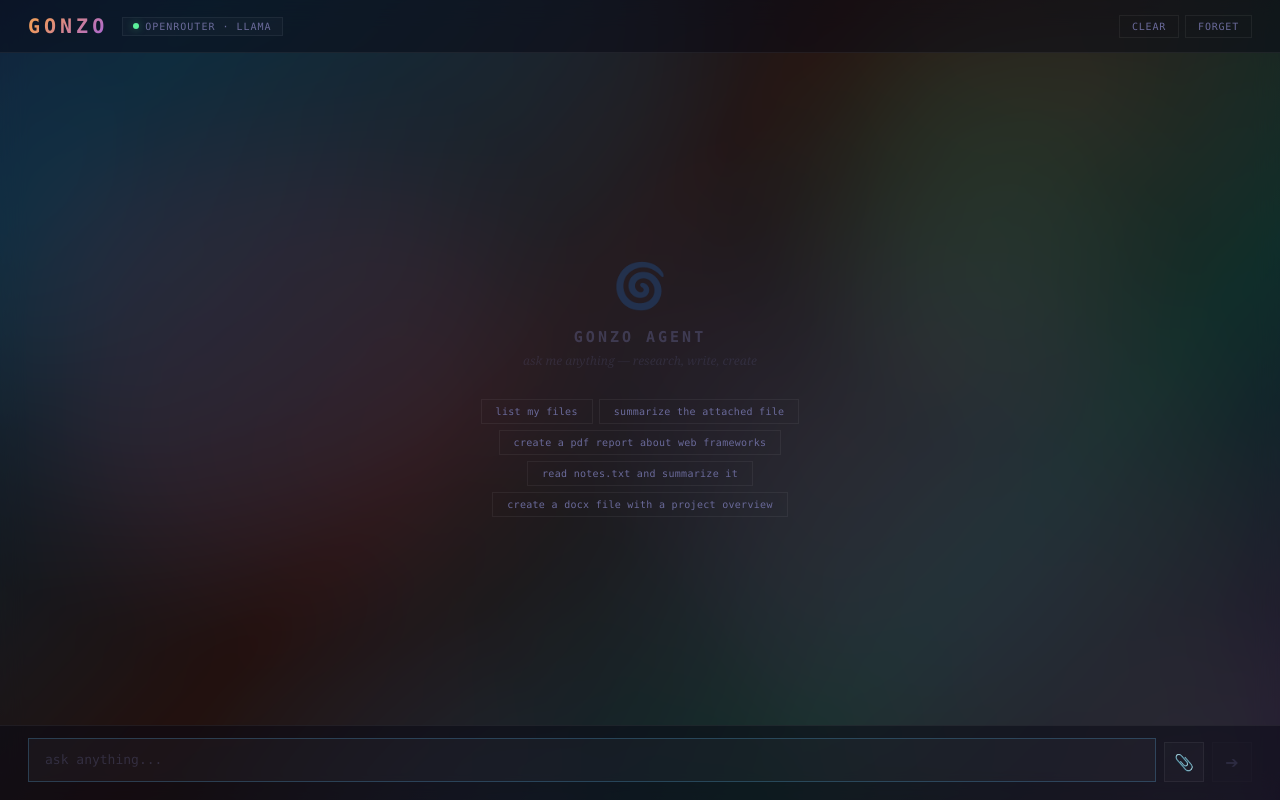
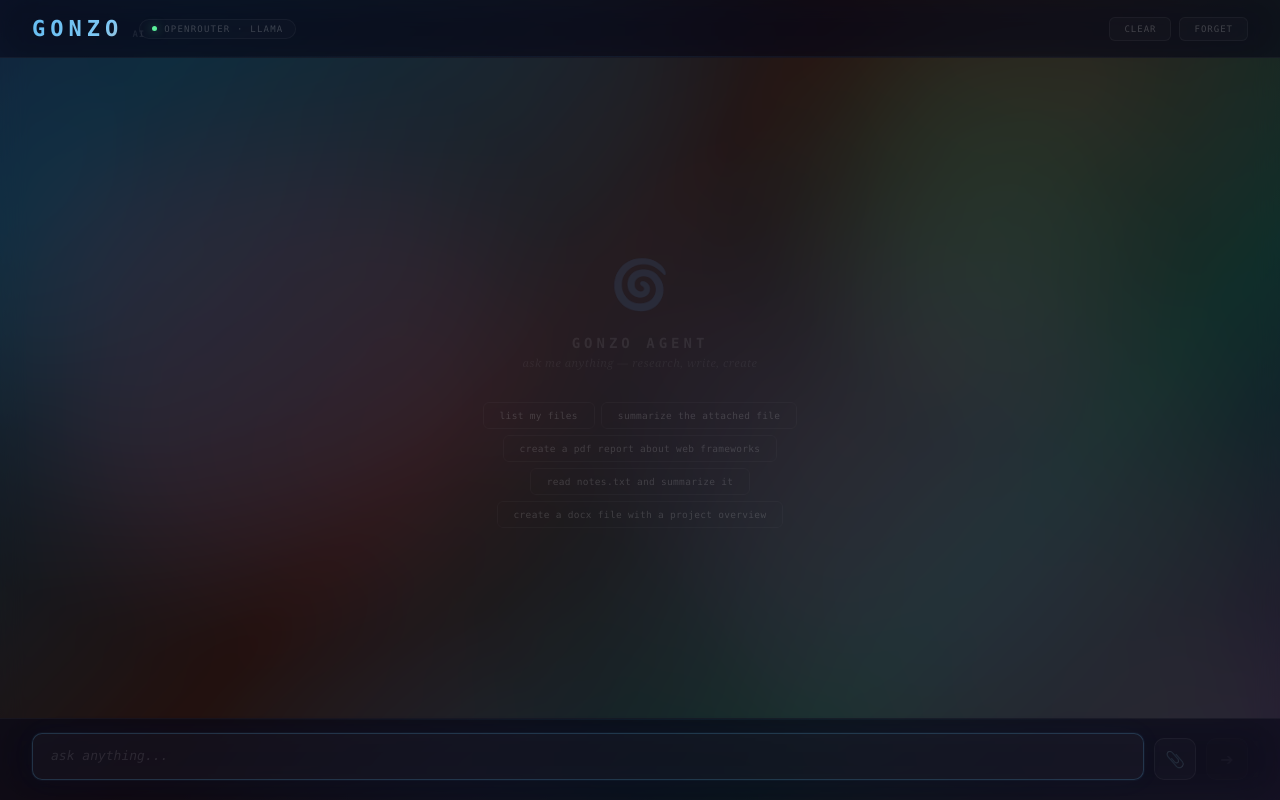
Before and after one commit to maruf99khan/Agent_doc, a React (Vite) app in the folder frontend/: page / in a window 1280 px wide. Built offline with nearby package versions, Linux system fonts and the light colour scheme.

Commit message:
feat: glass header/navbar, rounded input, refined typography, serif text, elegant empty state

```diff
--- a/frontend/src/styles/theme.css
+++ b/frontend/src/styles/theme.css
@@ -212,90 +212,120 @@ body {
   display: flex;
   align-items: center;
   justify-content: space-between;
-  padding: 14px 28px;
-  border-bottom: 1px solid var(--gonzo-border);
-  background: rgba(8, 8, 20, 0.5);
+  padding: 16px 32px;
+  border-bottom: 1px solid rgba(255,255,255,0.04);
+  background: rgba(8, 8, 24, 0.55);
+  backdrop-filter: blur(24px);
+  -webkit-backdrop-filter: blur(24px);
   user-select: none;
+  position: relative;
+}
+
+.header::after {
+  content: '';
+  position: absolute;
+  bottom: 0;
+  left: 5%;
+  right: 5%;
+  height: 1px;
+  background: linear-gradient(90deg, transparent, rgba(91, 184, 240, 0.08), transparent);
+  pointer-events: none;
 }
 
 .header-left {
   display: flex;
   align-items: center;
-  gap: 14px;
+  gap: 16px;
 }
 
 .gonzo-logo {
-  font-size: 20px;
-  font-weight: 800;
-  letter-spacing: 4px;
+  font-size: 22px;
+  font-weight: 900;
+  letter-spacing: 5px;
   text-transform: uppercase;
-  background: linear-gradient(135deg, var(--gonzo-accent), var(--gonzo-accent2), var(--gonzo-accent3));
-  background-size: 200% 200%;
+  background: linear-gradient(135deg, var(--gonzo-accent), #7ec8f5, var(--gonzo-accent2), var(--gonzo-accent3));
+  background-size: 300% 300%;
   -webkit-background-clip: text;
   background-clip: text;
   -webkit-text-fill-color: transparent;
-  animation: logoShimmer 4s ease infinite;
+  animation: logoShimmer 6s ease infinite;
+  position: relative;
+}
+
+.gonzo-logo::after {
+  content: 'AI';
+  font-size: 9px;
+  font-weight: 700;
+  letter-spacing: 1px;
+  background: none;
+  -webkit-text-fill-color: rgba(255,255,255,0.08);
+  position: absolute;
+  right: -22px;
+  bottom: 2px;
 }
 
 @keyframes logoShimmer {
-  0%   { background-position: 0% 50%; }
-  50%  { background-position: 100% 50%; }
-  100% { background-position: 0% 50%; }
+  0%   { background-position: 0% 50%; filter: brightness(1); }
+  33%  { background-position: 100% 50%; filter: brightness(1.1); }
+  66%  { background-position: 50% 100%; filter: brightness(1); }
+  100% { background-position: 0% 50%; filter: brightness(1); }
 }
 
 .status-badge {
   display: flex;
   align-items: center;
-  gap: 6px;
-  font-size: 10px;
-  letter-spacing: 1px;
+  gap: 7px;
+  font-size: 9px;
+  letter-spacing: 1.2px;
   text-transform: uppercase;
-  color: var(--gonzo-text-dim);
-  padding: 3px 10px;
-  border: 1px solid var(--gonzo-border);
-  background: rgba(255,255,255,0.02);
+  color: rgba(255,255,255,0.2);
+  padding: 4px 12px;
+  border: 1px solid rgba(255,255,255,0.04);
+  background: rgba(255,255,255,0.015);
+  border-radius: 20px;
 }
 
 .status-dot {
   display: inline-block;
-  width: 6px;
-  height: 6px;
+  width: 5px;
+  height: 5px;
   border-radius: 50%;
 }
 
 .status-dot.online {
   background: #5bf09a;
-  box-shadow: 0 0 8px rgba(91, 240, 154, 0.4);
+  box-shadow: 0 0 10px rgba(91, 240, 154, 0.5), 0 0 20px rgba(91, 240, 154, 0.15);
   animation: pulse 2.5s ease infinite;
 }
 
 @keyframes pulse {
-  0%, 100% { opacity: 1; box-shadow: 0 0 8px rgba(91, 240, 154, 0.4); }
-  50% { opacity: 0.4; box-shadow: 0 0 4px rgba(91, 240, 154, 0.15); }
+  0%, 100% { opacity: 1; box-shadow: 0 0 10px rgba(91, 240, 154, 0.5), 0 0 20px rgba(91, 240, 154, 0.15); }
+  50% { opacity: 0.3; box-shadow: 0 0 5px rgba(91, 240, 154, 0.2), 0 0 10px rgba(91, 240, 154, 0.05); }
 }
 
 .header-actions {
   display: flex;
-  gap: 6px;
+  gap: 8px;
 }
 
 .header-btn {
-  background: none;
-  border: 1px solid var(--gonzo-border);
-  color: var(--gonzo-text-dim);
+  background: rgba(255,255,255,0.02);
+  border: 1px solid rgba(255,255,255,0.04);
+  color: rgba(255,255,255,0.2);
   font-family: var(--gonzo-font);
-  font-size: 10px;
-  padding: 5px 12px;
+  font-size: 9px;
+  padding: 6px 14px;
   cursor: pointer;
-  transition: all 0.25s var(--gonzo-ease);
-  letter-spacing: 0.8px;
+  transition: all 0.3s var(--gonzo-ease);
+  letter-spacing: 1px;
   text-transform: uppercase;
+  border-radius: 6px;
 }
 
 .header-btn:hover {
-  color: var(--gonzo-text);
-  border-color: var(--gonzo-border-hover);
-  background: rgba(255,255,255,0.03);
+  color: rgba(255,255,255,0.6);
+  border-color: rgba(255,255,255,0.08);
+  background: rgba(255,255,255,0.035);
 }
 
 .header-btn:active {
@@ -306,33 +336,32 @@ body {
 .chat-view {
   flex: 1;
   overflow-y: auto;
-  padding: 20px 0;
+  padding: 24px 0 12px;
   scroll-behavior: smooth;
 }
 
+.chat-view::-webkit-scrollbar { width: 2px; }
+.chat-view::-webkit-scrollbar-track { background: transparent; }
+.chat-view::-webkit-scrollbar-thumb { background: rgba(255,255,255,0.03); border-radius: 2px; }
+.chat-view::-webkit-scrollbar-thumb:hover { background: rgba(255,255,255,0.06); }
+
 /* ── Messages ── */
 .message-row {
-  padding: 0 28px;
-  margin-bottom: 2px;
-  animation: messageSlide 0.35s var(--gonzo-ease);
+  padding: 0 32px;
+  margin-bottom: 1px;
+  animation: messageSlide 0.4s cubic-bezier(0.22, 1, 0.36, 1);
 }
 
 @keyframes messageSlide {
-  from {
-    opacity: 0;
-    transform: translateY(10px);
-  }
-  to {
-    opacity: 1;
-    transform: translateY(0);
-  }
+  from { opacity: 0; transform: translateY(12px); }
+  to { opacity: 1; transform: translateY(0); }
 }
 
 .message-sep {
   display: flex;
   align-items: center;
-  gap: 12px;
-  margin: 18px 0 10px;
+  gap: 16px;
+  margin: 20px 0 12px;
   user-select: none;
 }
 
@@ -342,46 +371,44 @@ body {
 }
 
 .message-sep-text {
-  font-size: 9px;
+  font-size: 8px;
   text-transform: uppercase;
-  letter-spacing: 1.5px;
+  letter-spacing: 2px;
   font-weight: 500;
 }
 
 /* User separator */
 .user-sep .message-sep-line {
-  background: linear-gradient(90deg, transparent, rgba(91, 240, 154, 0.15));
+  background: linear-gradient(90deg, transparent, rgba(91, 240, 154, 0.08));
 }
 .user-sep .message-sep-text {
-  color: rgba(91, 240, 154, 0.4);
+  color: rgba(91, 240, 154, 0.3);
 }
 
 /* AI separator */
 .ai-sep .message-sep-line {
-  background: linear-gradient(90deg, transparent, rgba(91, 184, 240, 0.1), transparent);
+  background: linear-gradient(90deg, transparent, rgba(91, 184, 240, 0.06), transparent);
 }
 .ai-sep .message-sep-text {
-  color: rgba(91, 184, 240, 0.3);
+  color: rgba(91, 184, 240, 0.2);
 }
 
 /* User message */
 .user-msg .msg-content {
-  max-width: 78%;
+  max-width: 75%;
   margin-left: auto;
   text-align: left;
 }
 
 .user-msg .msg-text {
-  color: var(--gonzo-user);
+  color: rgba(91, 240, 154, 0.85);
   font-size: 13px;
   line-height: 1.7;
-  opacity: 0.9;
 }
 
 .user-msg .msg-text .prefix {
-  color: var(--gonzo-user);
-  opacity: 0.35;
-  margin-right: 8px;
+  color: rgba(91, 240, 154, 0.25);
+  margin-right: 10px;
   font-weight: 700;
 }
 
@@ -395,13 +422,14 @@ body {
 
 .ai-msg .msg-body {
   font-family: var(--gonzo-font-serif);
-  font-size: 15px;
-  line-height: 1.75;
-  color: var(--gonzo-text);
+  font-size: 15.5px;
+  line-height: 1.8;
+  color: rgba(228, 228, 240, 0.92);
+  letter-spacing: 0.01em;
 }
 
 .ai-msg .msg-body p {
-  margin-bottom: 14px;
+  margin-bottom: 16px;
 }
 
 .ai-msg .msg-body p:last-child {
@@ -411,6 +439,7 @@ body {
 .ai-msg .msg-body strong {
   color: var(--gonzo-accent);
   font-weight: 600;
+  letter-spacing: 0.02em;
 }
 
 .ai-msg .msg-body em {
@@ -421,12 +450,13 @@ body {
 .ai-msg .msg-body a {
   color: var(--gonzo-accent);
   text-decoration: none;
-  border-bottom: 1px solid rgba(91, 184, 240, 0.25);
-  transition: border-color 0.2s;
+  border-bottom: 1px solid rgba(91, 184, 240, 0.2);
+  transition: border-color 0.2s, color 0.2s;
 }
 
 .ai-msg .msg-body a:hover {
   border-bottom-color: var(--gonzo-accent);
+  color: #7ec8f5;
 }
 
 .ai-msg .msg-body h1,
@@ -434,23 +464,23 @@ body {
 .ai-msg .msg-body h3,
 .ai-msg .msg-body h4 {
   font-family: var(--gonzo-font);
-  color: var(--gonzo-text);
-  margin: 24px 0 10px;
+  color: rgba(255,255,255,0.8);
+  margin: 28px 0 12px;
   letter-spacing: 0.3px;
 }
 
-.ai-msg .msg-body h1 { font-size: 19px; border-bottom: 1px solid var(--gonzo-border); padding-bottom: 6px; }
-.ai-msg .msg-body h2 { font-size: 16px; }
-.ai-msg .msg-body h3 { font-size: 14px; color: var(--gonzo-accent2); }
+.ai-msg .msg-body h1 { font-size: 18px; border-bottom: 1px solid rgba(255,255,255,0.04); padding-bottom: 8px; font-weight: 700; }
+.ai-msg .msg-body h2 { font-size: 15px; font-weight: 600; color: var(--gonzo-accent); }
+.ai-msg .msg-body h3 { font-size: 13.5px; font-weight: 600; color: var(--gonzo-accent2); }
 
 .ai-msg .msg-body ul,
 .ai-msg .msg-body ol {
-  margin: 8px 0 14px;
-  padding-left: 24px;
+  margin: 8px 0 16px;
+  padding-left: 26px;
 }
 
 .ai-msg .msg-body li {
-  margin-bottom: 5px;
+  margin-bottom: 6px;
 }
 
 .ai-msg .msg-body li::marker {
@@ -460,19 +490,19 @@ body {
 .ai-msg .msg-body code {
   font-family: var(--gonzo-font);
   font-size: 12.5px;
-  background: rgba(255,255,255,0.04);
-  border: 1px solid var(--gonzo-border);
-  padding: 1px 7px;
-  border-radius: 3px;
+  background: rgba(255,255,255,0.03);
+  border: 1px solid rgba(255,255,255,0.04);
+  padding: 1px 8px;
+  border-radius: 4px;
   color: var(--gonzo-accent2);
 }
 
 .ai-msg .msg-body pre {
-  margin: 14px 0;
-  background: rgba(0,0,0,0.35);
-  border: 1px solid var(--gonzo-border);
-  border-radius: 4px;
-  padding: 16px 18px;
+  margin: 16px 0;
+  background: rgba(0,0,0,0.3);
+  border: 1px solid rgba(255,255,255,0.03);
+  border-radius: 8px;
+  padding: 18px 20px;
   overflow-x: auto;
   position: relative;
 }
@@ -482,43 +512,47 @@ body {
   border: none;
   padding: 0;
   font-size: 12px;
-  color: var(--gonzo-text);
-  line-height: 1.65;
+  color: rgba(228, 228, 240, 0.85);
+  line-height: 1.7;
 }
 
 .ai-msg .msg-body blockquote {
-  border-left: 2px solid var(--gonzo-accent3);
-  padding-left: 16px;
-  margin: 14px 0;
-  color: var(--gonzo-text-dim);
+  border-left: 2px solid rgba(154, 91, 240, 0.3);
+  padding-left: 18px;
+  margin: 16px 0;
+  color: rgba(255,255,255,0.3);
   font-style: italic;
+  font-size: 14px;
 }
 
 .ai-msg .msg-body hr {
   border: none;
-  border-top: 1px solid var(--gonzo-border);
-  margin: 20px 0;
+  border-top: 1px solid rgba(255,255,255,0.03);
+  margin: 24px 0;
 }
 
 .ai-msg .msg-body table {
   border-collapse: collapse;
-  margin: 14px 0;
+  margin: 16px 0;
   font-family: var(--gonzo-font);
-  font-size: 12px;
+  font-size: 11.5px;
   width: 100%;
 }
 
 .ai-msg .msg-body th,
 .ai-msg .msg-body td {
-  border: 1px solid var(--gonzo-border);
-  padding: 7px 12px;
+  border: 1px solid rgba(255,255,255,0.04);
+  padding: 8px 14px;
   text-align: left;
 }
 
 .ai-msg .msg-body th {
-  background: rgba(255,255,255,0.02);
+  background: rgba(255,255,255,0.015);
   color: var(--gonzo-accent);
   font-weight: 600;
+  font-size: 10px;
+  letter-spacing: 0.5px;
+  text-transform: uppercase;
 }
 
 /* ── Typing indicator ── */
@@ -551,9 +585,9 @@ body {
   display: flex;
   align-items: center;
   gap: 10px;
-  padding: 6px 0 10px;
+  padding: 8px 0 12px;
   font-size: 12px;
-  color: var(--gonzo-text-dim);
+  color: rgba(255,255,255,0.2);
   animation: toolFade 0.3s var(--gonzo-ease);
 }
 
@@ -562,15 +596,15 @@ body {
   to { opacity: 1; transform: translateX(0); }
 }
 
-.tool-icon { font-size: 13px; flex-shrink: 0; }
+.tool-icon { font-size: 12px; flex-shrink: 0; opacity: 0.5; }
 
 .tool-spinner {
-  width: 11px;
-  height: 11px;
-  border: 1.5px solid rgba(255,255,255,0.06);
+  width: 10px;
+  height: 10px;
+  border: 1.5px solid rgba(255,255,255,0.04);
   border-top-color: var(--gonzo-accent);
   border-radius: 50%;
-  animation: spin 0.7s linear infinite;
+  animation: spin 0.8s linear infinite;
   flex-shrink: 0;
 }
 
@@ -579,8 +613,8 @@ body {
 .tool-label {
   letter-spacing: 0.5px;
   text-transform: uppercase;
-  font-size: 9px;
-  opacity: 0.6;
+  font-size: 8px;
+  opacity: 0.4;
 }
 
 .tool-arg {
@@ -591,6 +625,7 @@ body {
   white-space: nowrap;
   font-style: italic;
   font-size: 11px;
+  opacity: 0.6;
 }
 
 /* ── Tool Result Badge ── */
@@ -598,10 +633,11 @@ body {
   display: inline-flex;
   align-items: center;
   gap: 8px;
-  font-size: 11px;
+  font-size: 10px;
   padding: 5px 12px;
   margin: 6px 0 10px;
-  animation: badgePop 0.25s var(--gonzo-ease);
+  animation: badgePop 0.3s cubic-bezier(0.22, 1, 0.36, 1);
+  border-radius: 6px;
 }
 
 @keyframes badgePop {
@@ -610,15 +646,15 @@ body {
 }
 
 .tool-result-badge.success {
-  color: var(--gonzo-user);
-  border: 1px solid rgba(91, 240, 154, 0.15);
-  background: rgba(91, 240, 154, 0.04);
+  color: rgba(91, 240, 154, 0.6);
+  border: 1px solid rgba(91, 240, 154, 0.06);
+  background: rgba(91, 240, 154, 0.02);
 }
 
 .tool-result-badge.error {
-  color: #f06a6a;
-  border: 1px solid rgba(240, 106, 106, 0.15);
-  background: rgba(240, 106, 106, 0.04);
+  color: rgba(240, 106, 106, 0.6);
+  border: 1px solid rgba(240, 106, 106, 0.06);
+  background: rgba(240, 106, 106, 0.02);
 }
 
 /* ── Download Badge ── */
@@ -627,22 +663,23 @@ body {
   align-items: center;
   gap: 8px;
   font-size: 11px;
-  padding: 7px 14px;
-  margin: 10px 0 4px;
+  padding: 7px 16px;
+  margin: 12px 0 4px;
   cursor: pointer;
   text-decoration: none;
-  background: linear-gradient(135deg, rgba(91,184,240,0.06), rgba(154,91,240,0.06));
-  border: 1px solid rgba(91,184,240,0.15);
-  color: var(--gonzo-accent);
-  transition: all 0.25s var(--gonzo-ease);
+  background: rgba(91, 184, 240, 0.04);
+  border: 1px solid rgba(91, 184, 240, 0.08);
+  color: rgba(91, 184, 240, 0.7);
+  transition: all 0.3s var(--gonzo-ease);
   letter-spacing: 0.3px;
+  border-radius: 6px;
 }
 
 .download-badge:hover {
-  background: linear-gradient(135deg, rgba(91,184,240,0.14), rgba(154,91,240,0.14));
-  border-color: rgba(91,184,240,0.3);
+  background: rgba(91, 184, 240, 0.07);
+  border-color: rgba(91, 184, 240, 0.15);
+  color: var(--gonzo-accent);
   transform: translateY(-1px);
-  box-shadow: 0 2px 12px rgba(91,184,240,0.08);
 }
 
 .download-badge:active {
@@ -656,39 +693,39 @@ body {
   align-items: center;
   justify-content: center;
   height: 100%;
-  gap: 6px;
+  gap: 4px;
   user-select: none;
   padding: 40px;
 }
 
 .big-icon {
-  font-size: 44px;
-  opacity: 0.2;
-  margin-bottom: 10px;
-  animation: float 6s ease-in-out infinite;
+  font-size: 48px;
+  opacity: 0.15;
+  margin-bottom: 14px;
+  animation: float 7s ease-in-out infinite;
+  filter: grayscale(0.5);
 }
 
 @keyframes float {
   0%, 100% { transform: translateY(0); }
-  50% { transform: translateY(-8px); }
+  50% { transform: translateY(-10px); }
 }
 
 .empty-title {
-  font-size: 15px;
-  letter-spacing: 3px;
+  font-size: 14px;
+  letter-spacing: 4px;
   text-transform: uppercase;
-  color: var(--gonzo-text-dim);
-  opacity: 0.4;
-  font-weight: 600;
+  color: rgba(255,255,255,0.08);
+  font-weight: 700;
 }
 
 .empty-sub {
   font-family: var(--gonzo-font-serif);
-  font-size: 12px;
-  color: var(--gonzo-text-dim);
-  opacity: 0.2;
+  font-size: 11px;
+  color: rgba(255,255,255,0.06);
   font-style: italic;
-  margin-bottom: 24px;
+  margin-bottom: 28px;
+  letter-spacing: 0.5px;
 }
 
 .welcome-hints {
@@ -696,18 +733,19 @@ body {
   flex-wrap: wrap;
   gap: 6px;
   justify-content: center;
-  max-width: 480px;
+  max-width: 460px;
 }
 
 .welcome-hint {
-  font-size: 10px;
-  padding: 6px 14px;
-  border: 1px solid var(--gonzo-border);
-  color: var(--gonzo-text-dim);
+  font-size: 9.5px;
+  padding: 7px 16px;
+  border: 1px solid rgba(255,255,255,0.03);
+  color: rgba(255,255,255,0.15);
   cursor: pointer;
-  transition: all 0.25s var(--gonzo-ease);
+  transition: all 0.3s var(--gonzo-ease);
   letter-spacing: 0.3px;
-  animation: hintFade 0.5s var(--gonzo-ease) both;
+  animation: hintFade 0.6s cubic-bezier(0.22, 1, 0.36, 1) both;
+  border-radius: 6px;
 }
 
 .welcome-hint:nth-child(1) { animation-delay: 0.1s; }
@@ -717,22 +755,36 @@ body {
 .welcome-hint:nth-child(5) { animation-delay: 0.5s; }
 
 @keyframes hintFade {
-  from { opacity: 0; transform: translateY(8px); }
+  from { opacity: 0; transform: translateY(10px); }
   to { opacity: 1; transform: translateY(0); }
 }
 
 .welcome-hint:hover {
-  border-color: rgba(255,255,255,0.18);
-  color: var(--gonzo-text);
-  background: rgba(255,255,255,0.03);
+  border-color: rgba(91, 184, 240, 0.12);
+  color: rgba(255,255,255,0.5);
+  background: rgba(91, 184, 240, 0.03);
 }
 
 /* ── Input Bar ── */
 .input-bar {
   flex-shrink: 0;
-  padding: 12px 28px 18px;
-  border-top: 1px solid var(--gonzo-border);
-  background: rgba(8, 8, 20, 0.5);
+  padding: 14px 32px 20px;
+  border-top: 1px solid rgba(255,255,255,0.04);
+  background: rgba(8, 8, 24, 0.55);
+  backdrop-filter: blur(24px);
+  -webkit-backdrop-filter: blur(24px);
+  position: relative;
+}
+
+.input-bar::before {
+  content: '';
+  position: absolute;
+  top: 0;
+  left: 5%;
+  right: 5%;
+  height: 1px;
+  background: linear-gradient(90deg, transparent, rgba(91, 184, 240, 0.06), transparent);
+  pointer-events: none;
 }
 
 .file-attachments {
@@ -758,6 +810,7 @@ body {
   padding: 4px 10px;
   color: var(--gonzo-accent);
   animation: chipIn 0.2s var(--gonzo-ease);
+  border-radius: 4px;
 }
 
 @keyframes chipIn {
@@ -781,53 +834,58 @@ body {
 .input-row {
   display: flex;
   align-items: flex-end;
-  gap: 8px;
+  gap: 10px;
 }
 
 .input-textarea {
   flex: 1;
   background: rgba(255,255,255,0.02);
-  border: 1px solid var(--gonzo-border);
+  border: 1px solid rgba(255,255,255,0.06);
   color: var(--gonzo-text);
   font-family: var(--gonzo-font);
   font-size: 13px;
-  padding: 11px 16px;
+  padding: 12px 18px;
   resize: none;
   outline: none;
-  transition: border-color 0.3s var(--gonzo-ease);
-  line-height: 1.55;
+  transition: all 0.3s var(--gonzo-ease);
+  line-height: 1.6;
   max-height: 120px;
+  border-radius: 10px;
 }
 
 .input-textarea:focus {
-  border-color: rgba(91, 184, 240, 0.25);
+  border-color: rgba(91, 184, 240, 0.2);
   background: rgba(255,255,255,0.03);
+  box-shadow:
+    0 0 0 1px rgba(91, 184, 240, 0.04),
+    0 0 30px rgba(91, 184, 240, 0.03);
 }
 
 .input-textarea::placeholder {
-  color: var(--gonzo-text-dim);
-  opacity: 0.3;
+  color: rgba(255,255,255,0.1);
+  font-style: italic;
 }
 
 .input-btn {
   display: flex;
   align-items: center;
   justify-content: center;
-  width: 40px;
-  height: 40px;
-  border: 1px solid var(--gonzo-border);
+  width: 42px;
+  height: 42px;
+  border: 1px solid rgba(255,255,255,0.04);
   background: rgba(255,255,255,0.02);
-  color: var(--gonzo-text-dim);
+  color: rgba(255,255,255,0.15);
   cursor: pointer;
-  transition: all 0.25s var(--gonzo-ease);
+  transition: all 0.3s var(--gonzo-ease);
   flex-shrink: 0;
   font-size: 16px;
+  border-radius: 10px;
 }
 
 .input-btn:hover {
-  border-color: var(--gonzo-border-hover);
-  color: var(--gonzo-text);
-  background: rgba(255,255,255,0.04);
+  border-color: rgba(255,255,255,0.08);
+  color: rgba(255,255,255,0.5);
+  background: rgba(255,255,255,0.035);
 }
 
 .input-btn:active {
@@ -835,23 +893,26 @@ body {
 }
 
 .input-btn:disabled {
-  opacity: 0.25;
+  opacity: 0.2;
   cursor: not-allowed;
   transform: none;
 }
 
 .input-btn.attach:hover {
-  border-color: rgba(240, 154, 91, 0.2);
+  border-color: rgba(240, 154, 91, 0.15);
   color: var(--gonzo-accent2);
+  background: rgba(240, 154, 91, 0.04);
 }
 
 .input-btn.send-active {
-  border-color: rgba(91, 184, 240, 0.3);
+  border-color: rgba(91, 184, 240, 0.2);
   color: var(--gonzo-accent);
+  background: rgba(91, 184, 240, 0.04);
 }
 
 .input-btn.send-active:hover {
-  background: rgba(91, 184, 240, 0.06);
+  background: rgba(91, 184, 240, 0.08);
+  box-shadow: 0 0 20px rgba(91, 184, 240, 0.06);
 }
 
 /* ── Media ── */
```
Also changed, not shown: 1 other file (tests, documents, lock files or other folders).
